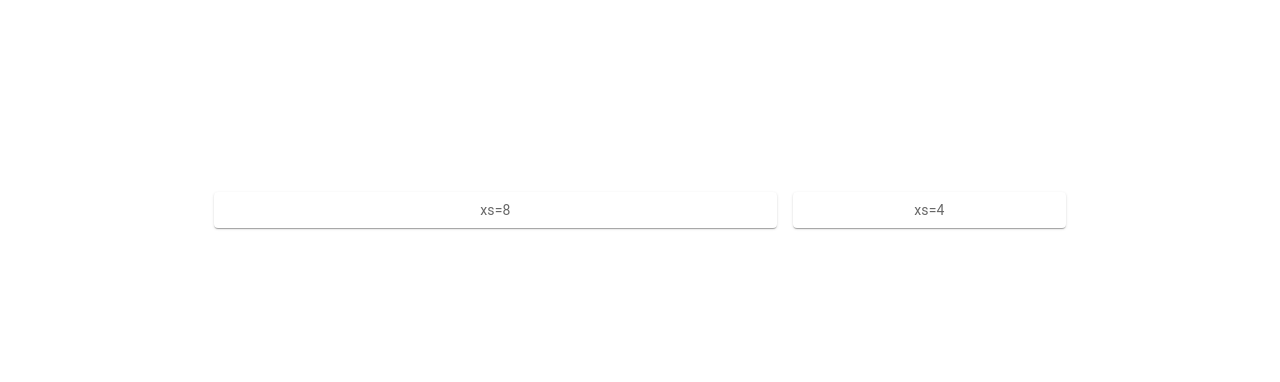
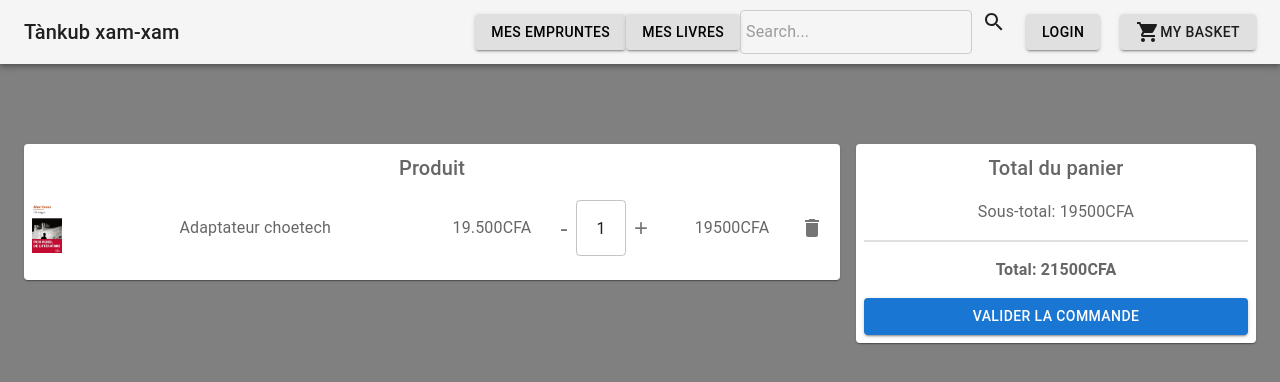
Before and after one commit to Mbaye-ndiaye/gestion_biblio, a React (Create React App) app: page /Panier in a window 1280 px wide. Shown: the top 382 px of the page. Built offline with nearby package versions, Linux system fonts and the light colour scheme.

Commit message:
pusher des modification

```diff
--- a/src/pages/admin/Livre.jsx
+++ b/src/pages/admin/Livre.jsx
@@ -1,14 +1,56 @@
-import { Box } from "@mui/material";
-import React from "react";
+import React, { useState } from "react";
+import { Grid, Box, Typography, Modal, Button } from "@mui/material";
 import Sidebar from "../../components/sidebar/Sidebar";
 import Tables from "../../components/table/Table";
+import AddCircleIcon from "@mui/icons-material/AddCircle";
+import TextField from "@mui/material/TextField";
+
+const modalStyle = {
+  position: "absolute",
+  top: "50%",
+  left: "50%",
+  transform: "translate(-50%, -50%)",
+  width: 500,
+  bgcolor: "white",
+  color: "black",
+  border: "none",
+  borderRadius: "10px",
+  boxShadow: 24,
+  p: 4,
+};
 
 export default function Livre() {
+  const [modalOpen, setModalOpen] = useState(false);
+
+  const handleModalOpen = () => {
+    setModalOpen(true);
+  };
+
+  const handleModalClose = () => {
+    setModalOpen(false);
+  };
+
   return (
     <>
       <Box sx={{ display: "flex" }}>
         <Sidebar />
         <Box component="main" sx={{ flexGrow: 1, p: 3, marginTop: "55px" }}>
+          <Typography
+            sx={{
+              float: "right",
+              width: "5%",
+              textAlign: "center",
+              color: "white",
+              paddingTop: "7px",
+              backgroundColor: "gray",
+              borderRadius: "10px",
+              marginBottom: 2,
+              cursor: "pointer",
+            }}
+            onClick={handleModalOpen}
+          >
+            <AddCircleIcon sx={{ fontSize: "35px" }} />
+          </Typography>
           <Tables
             headerValues={["Name", "Age", "Country", "Role"]}
             rows={[
@@ -23,6 +65,92 @@ export default function Livre() {
           />
         </Box>
       </Box>
+      <Modal open={modalOpen} onClose={handleModalClose}>
+        <Box sx={modalStyle}>
+          {/* Contenu du modal ici */}
+          <Box sx={{ p: 2 }}>
+            <Box component="form" noValidate sx={{ mt: 3, maxWidth: 945 }}>
+              <Grid container spacing={2}>
+                <Grid item xs={12} sm={6}>
+                  <TextField
+                    autoComplete="given-name"
+                    name="firstName"
+                    required
+                    fullWidth
+                    id="firstName"
+                    label="First Name"
+                    autoFocus
+                    defaultValue="Ladji"
+                  />
+                </Grid>
+                <Grid item xs={12} sm={6}>
+                  <TextField
+                    required
+                    fullWidth
+                    id="lastName"
+                    label="Last Name"
+                    name="lastName"
+                    autoComplete="family-name"
+                    defaultValue="Timera"
+                  />
+                </Grid>
+                <Grid item xs={12} sm={6}>
+                  <TextField
+                    required
+                    fullWidth
+                    id="email"
+                    label="Email"
+                    name="email"
+                    autoComplete="email"
+                    defaultValue="tims7788@gmail.com"
+                  />
+                </Grid>
+                <Grid item xs={12} sm={6}>
+                  <TextField
+                    required
+                    fullWidth
+                    id="address"
+                    label="Address"
+                    name="address"
+                    autoComplete="address"
+                    defaultValue="mbao"
+                  />
+                </Grid>
+                <Grid item xs={12} sm={6}>
+                  <TextField
+                    required
+                    fullWidth
+                    id="contactNumber"
+                    label="Contact Number"
+                    name="contactNumber"
+                    autoComplete="contact-number"
+                    defaultValue="787907654"
+                  />
+                </Grid>
+              </Grid>
+
+              <Typography
+                sx={{
+                  display: "flex",
+                  justifyContent: "center",
+                  alignItems: "center",
+                  width: "40%",
+                  textAlign: "center",
+                  color: "white",
+                  paddingY: "10px",
+                  backgroundColor: "gray",
+                  borderRadius: "10px",
+                  cursor: "pointer",
+                  marginTop: 3,
+                }}
+                onClick={handleModalOpen}
+              >
+                Enregistrer
+              </Typography>
+            </Box>
+          </Box>
+        </Box>
+      </Modal>
     </>
   );
 }
--- a/src/pages/utilisateurs/panier/Panier.jsx
+++ b/src/pages/utilisateurs/panier/Panier.jsx
@@ -1,9 +1,19 @@
-import * as React from "react";
-import { styled } from "@mui/material/styles";
-import Box from "@mui/material/Box";
+import React, { useState } from "react";
+import {
+  Box,
+  Typography,
+  IconButton,
+  TextField,
+  Button,
+  Divider,
+} from "@mui/material";
+import DeleteIcon from "@mui/icons-material/Delete";
+import ImagePanier from "../../../assets/image/livre1.jpeg";
+import Container from "@mui/material/Container";
 import Paper from "@mui/material/Paper";
 import Grid from "@mui/material/Grid";
-import { Container } from "@mui/material";
+import { styled } from "@mui/material/styles";
+import Header from "../../../components/navBarUtilisateur/Header";
 
 const Item = styled(Paper)(({ theme }) => ({
   backgroundColor: "#fff",
@@ -17,18 +27,94 @@ const Item = styled(Paper)(({ theme }) => ({
 }));
 
 export default function Panier() {
+  const [quantity, setQuantity] = useState(1);
+
+  const handleQuantityChange = (event) => {
+    const value = parseInt(event.target.value, 10);
+    if (value >= 1) {
+      setQuantity(value);
+    }
+  };
+
   return (
-    <Container maxWidth="md" sx={{ marginTop: "15%" }}>
-      <Box sx={{ flexGrow: 1 }}>
-        <Grid container spacing={2}>
-          <Grid item xs={8}>
-            <Item>xs=8</Item>
+    <Box sx={{ backgroundColor: "gray", height: "110vh" }}>
+      <Header />
+      <Box sx={{ marginTop: 10 }}>
+        <Container maxWidth="xl">
+          <Grid container spacing={2}>
+            <Grid item xs={8}>
+              <Item>
+                <Typography variant="h6" sx={{ mb: 2 }}>
+                  Produit
+                </Typography>
+                <Box sx={{ display: "flex", alignItems: "center", mb: 2 }}>
+                  <img
+                    src={ImagePanier}
+                    alt="Adaptateur"
+                    style={{ marginRight: "16px", height: "50px" }}
+                  />
+                  <Box sx={{ flexGrow: 1 }}>
+                    <Typography variant="body1">Adaptateur choetech</Typography>
+                  </Box>
+                  <Typography variant="body1" sx={{ width: "15%" }}>
+                    19.500CFA
+                  </Typography>
+                  <Box
+                    sx={{ display: "flex", alignItems: "center", width: "15%" }}
+                  >
+                    <IconButton
+                      onClick={() =>
+                        setQuantity(quantity > 1 ? quantity - 1 : 1)
+                      }
+                    >
+                      -
+                    </IconButton>
+                    <TextField
+                      value={quantity}
+                      onChange={handleQuantityChange}
+                      inputProps={{ min: 1, style: { textAlign: "center" } }}
+                      sx={{ width: "50px" }}
+                    />
+                    <IconButton onClick={() => setQuantity(quantity + 1)}>
+                      +
+                    </IconButton>
+                  </Box>
+                  <Typography variant="body1" sx={{ width: "15%" }}>
+                    {quantity * 19500}CFA
+                  </Typography>
+                  <IconButton>
+                    <DeleteIcon />
+                  </IconButton>
+                </Box>
+              </Item>
+            </Grid>
+
+            {/* Résumé - Partie droite */}
+            <Grid item xs={4}>
+              <Item>
+                <Typography variant="h6" sx={{ mb: 2 }}>
+                  Total du panier
+                </Typography>
+                <Box sx={{ mb: 2 }}>
+                  <Typography variant="body1">
+                    Sous-total: {quantity * 19500}CFA
+                  </Typography>
+                </Box>
+                <Divider />
+                <Divider />
+                <Box sx={{ mt: 2 }}>
+                  <Typography variant="body1" sx={{ fontWeight: "bold" }}>
+                    Total: {quantity * 19500 + 2000}CFA
+                  </Typography>
+                </Box>
+                <Button variant="contained" fullWidth sx={{ mt: 2 }}>
+                  Valider La Commande
+                </Button>
+              </Item>
+            </Grid>
           </Grid>
-          <Grid item xs={4}>
-            <Item>xs=4</Item>
-          </Grid>
-        </Grid>
+        </Container>
       </Box>
-    </Container>
+    </Box>
   );
 }
```
